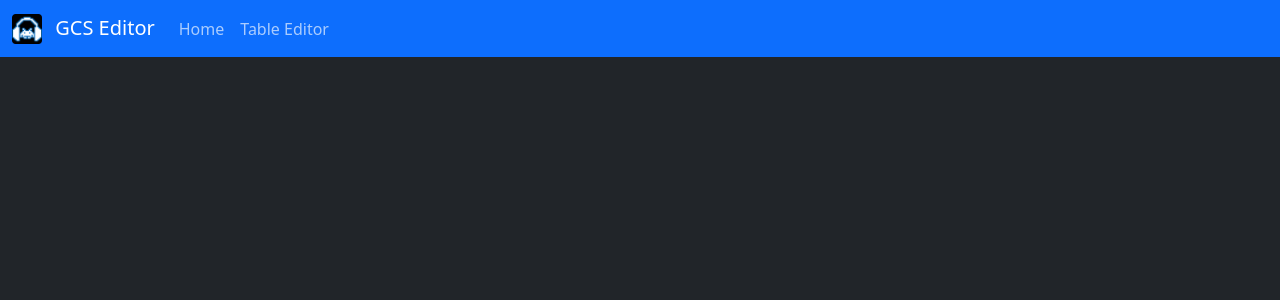
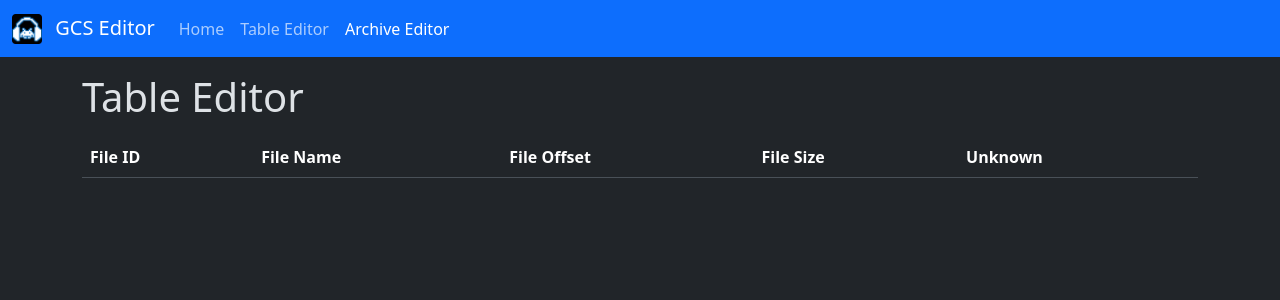
Before and after one commit to kuromiii/gcst-editor, a Vue app: page /gcst-editor/archiveeditor in a window 1280 px wide. Shown: the top 300 px of the page. Built offline with nearby package versions, Linux system fonts and the light colour scheme.

Commit message:
Added ALAR parser

```diff
--- /dev/null
+++ b/src/alar-parser.ts
@@ -0,0 +1,52 @@
+import type { ALAR } from './models/ALAR'
+import type { ALARFile } from './models/ALARFile'
+import ArrayBufferReader from './models/ArrayBufferReader'
+
+export function parse(input: ArrayBuffer): ALAR {
+  const abr = new ArrayBufferReader(input)
+
+  // -------------- Parse ALAR
+
+  const alarMagic = abr.readBytes(4)
+  if (alarMagic[0] !== 0x41 || alarMagic[1] !== 0x4C || alarMagic[2] !== 0x41 || alarMagic[3] !== 0x52) {
+    throw new Error('File is not a ALAR file')
+  }
+
+  const type = abr.readUInt8()
+  const unk = abr.readUInt8()
+  const fileCount = abr.readUInt16()
+  const firstFileId = abr.readUInt32()
+  const lastFileId = abr.readUInt32()
+
+  const files: ALARFile[] = []
+
+  for (let i = 0; i < fileCount; i++) {
+    const fileId = abr.readUInt32()
+    const fileOffset = abr.readUInt32()
+    const fileSize = abr.readUInt32()
+    const fileUnknown = abr.readUInt32() // Seems to always be 0x01000080
+
+    const currentPosition = abr.getOffset()
+
+    abr.setOffset(fileOffset - 0x22)
+    const fileName = abr.readCString()
+    abr.setOffset(currentPosition)
+
+    files.push({
+      id: fileId,
+      offset: fileOffset,
+      size: fileSize,
+      unknown: fileUnknown,
+      name: fileName,
+    })
+  }
+
+  return {
+    type,
+    unknown: unk,
+    fileCount,
+    firstFileId,
+    lastFileId,
+    files,
+  }
+}
--- a/src/components/Navbar.vue
+++ b/src/components/Navbar.vue
@@ -29,6 +29,11 @@
               Table Editor
             </RouterLink>
           </li>
+          <li class="nav-item">
+            <RouterLink active-class="active" class="nav-link" to="/archiveeditor">
+              Archive Editor
+            </RouterLink>
+          </li>
         </ul>
       </div>
     </div>
--- /dev/null
+++ b/src/models/ALAR.ts
@@ -0,0 +1,35 @@
+import type { ALARFile } from './ALARFile'
+
+interface ALAR {
+  /**
+   * Type, seems to always be 2 for gcst
+   */
+  type: number
+
+  /**
+   * Unknown, seems to always be 61 for gcst
+   */
+  unknown: number
+
+  /**
+   * The number of files in the archive
+   */
+  fileCount: number
+
+  /**
+   * The ID of the first file in the archive
+   */
+  firstFileId: number
+
+  /**
+   * The ID of the last file in the archive
+   */
+  lastFileId: number
+
+  /**
+   * List of files
+   */
+  files: ALARFile[]
+}
+
+export type { ALAR }
--- /dev/null
+++ b/src/models/ALARFile.ts
@@ -0,0 +1,28 @@
+interface ALARFile {
+  /**
+   * The ID of the file, which is used to reference files in some tables
+   */
+  id: number
+
+  /**
+   * The offset of the beginning of the file data
+   */
+  offset: number
+
+  /**
+   * The size of the file in bytes
+   */
+  size: number
+
+  /**
+   * Unknown, seems to always be 0x01000080
+   */
+  unknown: number
+
+  /**
+   * The name of the file
+   */
+  name: string
+}
+
+export type { ALARFile }
--- a/src/plugins/router.ts
+++ b/src/plugins/router.ts
@@ -1,11 +1,13 @@
 import { createRouter, createWebHistory } from 'vue-router'
 
+import ArchiveEditorView from '../views/ArchiveEditorView.vue'
 import HomeView from '../views/HomeView.vue'
 import TableEditorView from '../views/TableEditorView.vue'
 
 const routes = [
   { path: '/', component: HomeView },
   { path: '/tableeditor', component: TableEditorView },
+  { path: '/archiveeditor', component: ArchiveEditorView },
 ]
 
 export const router = createRouter({
--- /dev/null
+++ b/src/views/ArchiveEditorView.vue
@@ -0,0 +1,126 @@
+<script setup lang="ts">
+import type { ALAR } from '../models/ALAR'
+import type { ALARFile } from '../models/ALARFile'
+import { computed, ref } from 'vue'
+import { parse } from '../alar-parser'
+
+const alar = ref<ALAR>()
+
+const search = ref<string>('')
+
+const filteredAlarFiles = computed<ALARFile[]>(() => {
+  const query = search.value.toLowerCase()
+
+  return alar.value?.files.filter((file) => {
+    // If search is empty, include all entries
+    if (!query)
+      return true
+
+    // Check if any value in the map contains the search string
+    if (file.name.toLowerCase().includes(query)) {
+      return true
+    }
+
+    return false
+  }) ?? []
+})
+
+function onDrop(e: DragEvent) {
+  e.stopPropagation()
+  e.preventDefault()
+
+  const dt = e.dataTransfer
+  const files = dt?.files
+
+  if (files?.length !== 1) {
+    console.error('No files or more than one file was given as input. Please only input one file.')
+    return
+  }
+
+  const file = files[0]
+
+  if (!file.name.endsWith('.aar')) {
+    console.error('Input file does not have the aar extension.')
+    return
+  }
+
+  const reader = new FileReader()
+  reader.onload = (e) => {
+    if (e?.target?.result == null) {
+      console.error('Cannot read input file.')
+      return
+    }
+
+    alar.value = parse(e.target.result as ArrayBuffer)
+    console.dir(alar.value)
+  }
+  reader.readAsArrayBuffer(file)
+}
+</script>
+
+<template>
+  <div class="container vh-navbar" @drop="onDrop($event)" @dragover.prevent @dragenter.prevent>
+    <h1 class="mt-3">
+      Table Editor
+    </h1>
+
+    <p v-if="alar">
+      Loaded archive - {{ alar.fileCount }} files
+    </p>
+
+    <div v-if="alar" class="col-lg-4">
+      <div class="input-group">
+        <input v-model="search" class="form-control" placeholder="Search" type="text" name="search">
+      </div>
+    </div>
+
+    <div class="table-responsive mt-3">
+      <table class="table table-hover">
+        <thead>
+          <tr>
+            <th scope="col">
+              File ID
+            </th>
+            <th scope="col">
+              File Name
+            </th>
+            <th scope="col">
+              File Offset
+            </th>
+            <th scope="col">
+              File Size
+            </th>
+            <th scope="col">
+              Unknown
+            </th>
+          </tr>
+        </thead>
+        <tbody>
+          <tr v-for="alarFile in filteredAlarFiles">
+            <td>
+              {{ alarFile.id }}
+            </td>
+            <td>
+              {{ alarFile.name }}
+            </td>
+            <td>
+              {{ alarFile.offset }}
+            </td>
+            <td>
+              {{ alarFile.size }}
+            </td>
+            <td>
+              {{ alarFile.unknown }}
+            </td>
+          </tr>
+        </tbody>
+      </table>
+    </div>
+  </div>
+</template>
+
+<style scoped>
+.vh-navbar {
+    height: 92vh !important;
+}
+</style>
```
